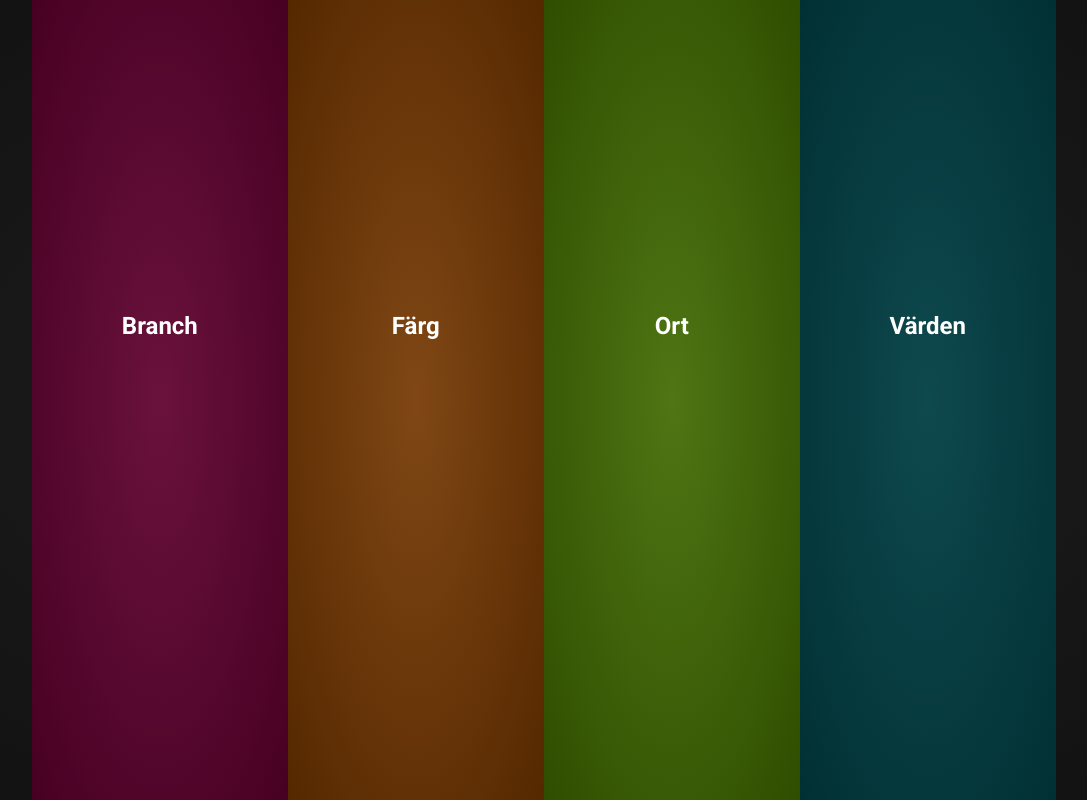
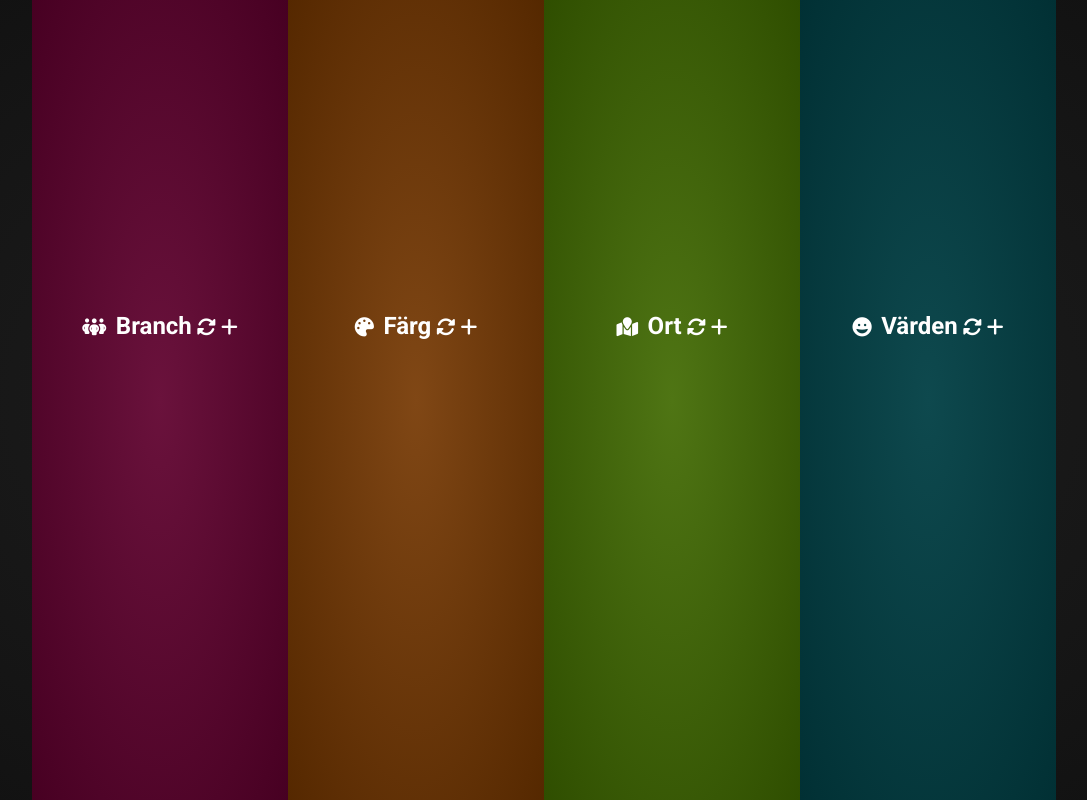
Before and after one commit to KajSchmidt/slumpaupp, a plain HTML site: page index.html in a window 1280 px wide. Shown: the whole page, without its empty margins (96-1183 px from the left). Drawn offline with Linux system fonts and the light colour scheme; the site is published under a folder, as on GitHub Pages, so addresses that start at the root find nothing.

Commit message:
sökväg

```diff
--- a/index.html
+++ b/index.html
@@ -6,9 +6,9 @@
         <link rel="preconnect" href="https://fonts.gstatic.com" crossorigin>
         <link href="https://fonts.googleapis.com/css2?family=Roboto:ital,wght@0,100;0,300;0,400;0,500;0,700;0,900;1,100;1,300;1,400;1,500;1,700;1,900&display=swap" rel="stylesheet">
 
-        <link href="/fontawesome-free-6.6.0-web/css/fontawesome.css" rel="stylesheet" />
-        <link href="/fontawesome-free-6.6.0-web/css/brands.css" rel="stylesheet" />
-        <link href="/fontawesome-free-6.6.0-web/css/solid.css" rel="stylesheet" />
+        <link href="fontawesome-free-6.6.0-web/css/fontawesome.css" rel="stylesheet" />
+        <link href="fontawesome-free-6.6.0-web/css/brands.css" rel="stylesheet" />
+        <link href="fontawesome-free-6.6.0-web/css/solid.css" rel="stylesheet" />
 
         <link rel="Stylesheet" href="style.css">
         <script src="script.js"></script>
```
